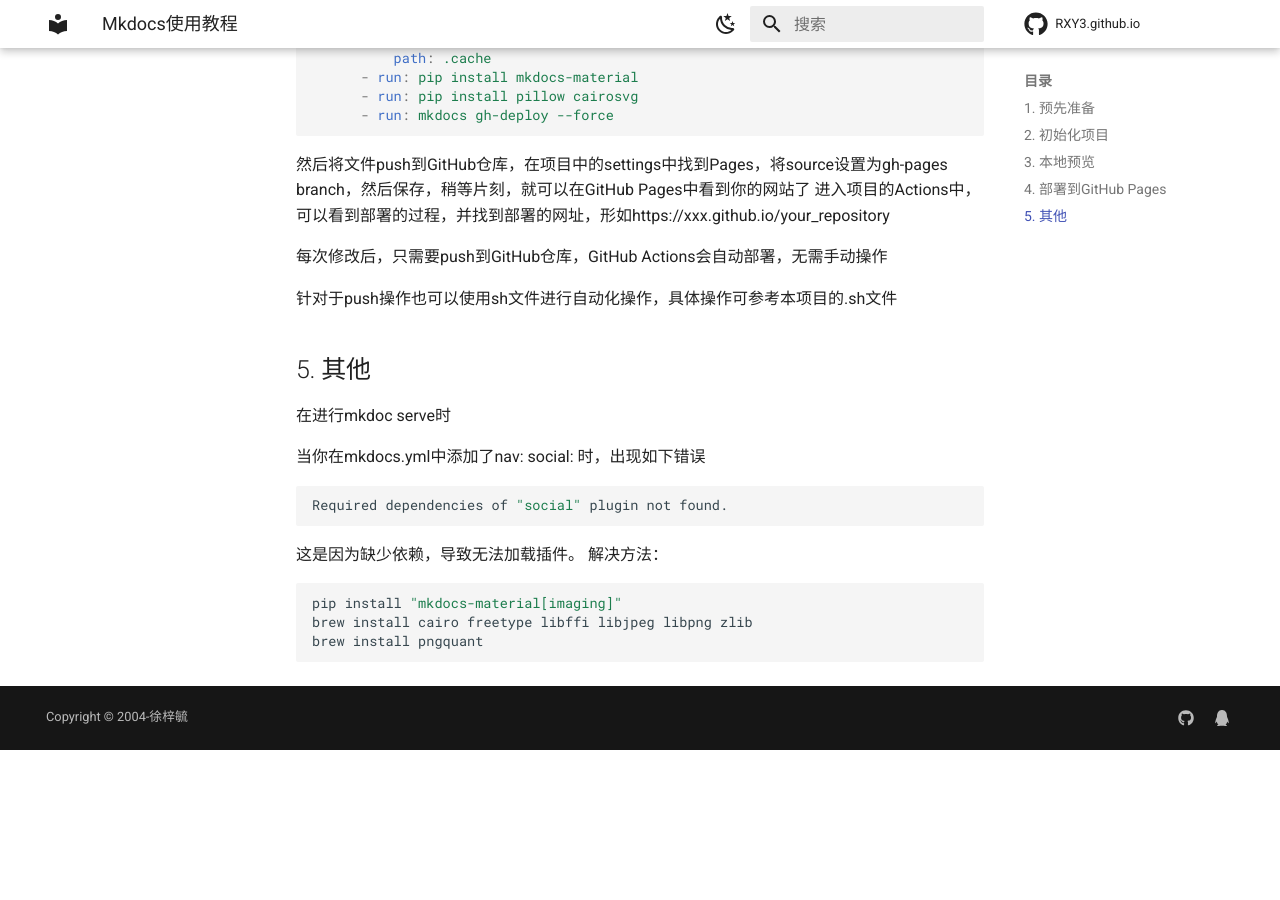
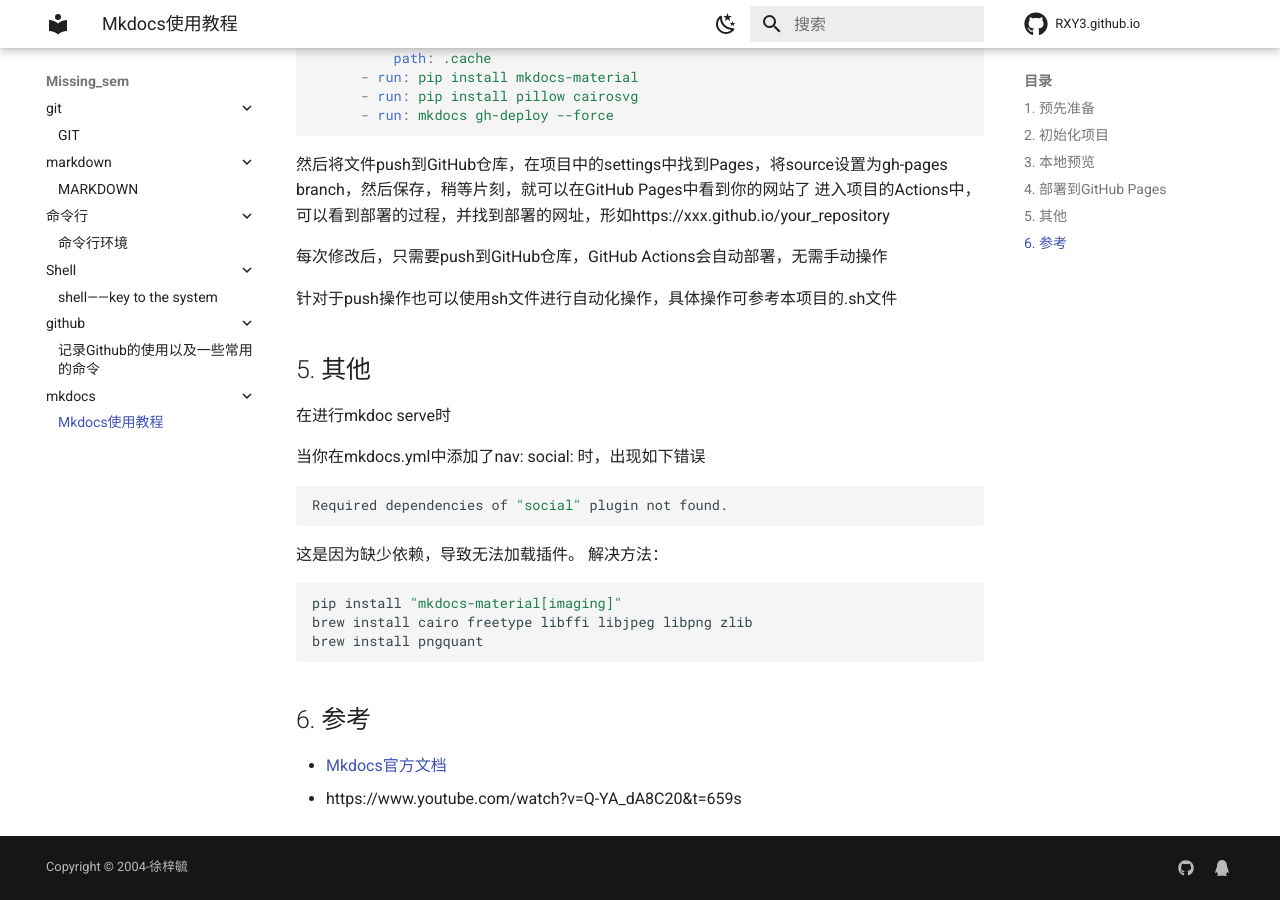
Before and after one commit to RXY3/RXY-s-NoteBook, an MkDocs documentation site: the page built from docs/Missing_sem/mkdocs.md, in a window 1280 px wide and 900 px high, scrolled down 3171 px. Built offline with MkDocs 1.6.1 and Material for MkDocs 9.7.7, drawn with Linux system fonts in a browser that asks for light colours; comment, search, counter and statistics services are not loaded; before the commit the page ends 3921 px from its top, so only the background shows below that.

Commit message:
20240408

````diff
--- a/docs/AI/机器学习/机器学习基础.md
+++ b/docs/AI/机器学习/机器学习基础.md
@@ -1 +1,5 @@
-TO DO
+# 机器学习基础
+
+参考以及引用
+
+## 机器学习的定义
--- a/docs/Missing_sem/mkdocs.md
+++ b/docs/Missing_sem/mkdocs.md
@@ -156,3 +156,7 @@ pip install "mkdocs-material[imaging]"
 brew install cairo freetype libffi libjpeg libpng zlib
 brew install pngquant
 ```
+
+## 6. 参考
+- [Mkdocs官方文档](https://www.mkdocs.org/)
+- https://www.youtube.com/watch?v=Q-YA_dA8C20&t=659s
--- a/mkdocs.yml
+++ b/mkdocs.yml
@@ -92,6 +92,9 @@ nav:
       - Missing_sem/Shell.md
     - github:
       - Missing_sem/github.md
+    - mkdocs:
+      - Missing_sem/mkdocs.md
+
 
 
 
````
